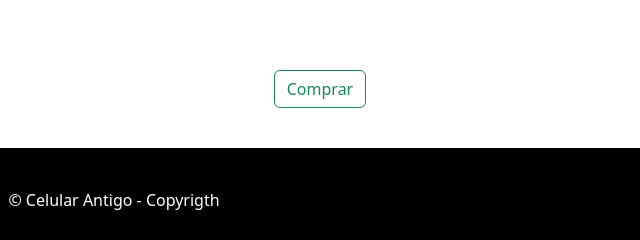
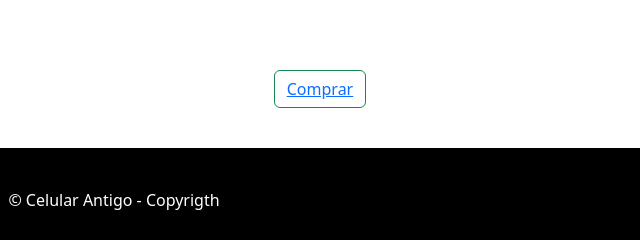
Before and after one commit to BragiaMikael/reproject, a plain HTML site: page index.html in a window 1280 px wide. Shown: the part 864-1104 px from the top of the page, 526-1166 px from the left. Drawn offline with nearby package versions, Linux system fonts and the light colour scheme.

Commit message:
implementando o link no botão

```diff
--- a/index.html
+++ b/index.html
@@ -29,7 +29,9 @@
                     <li class="lidescriçao">Bateria de 1320 mAh</li>
                 </ul>
         </fieldset>
-        <button type="button" class="btn btn-outline-success">Comprar</button>
+        <button type="button" class="btn btn-outline-success">
+            <a href="venda.html">Comprar</a>
+        </button>
     </main>
     <footer>
         <p>&copy; Celular Antigo - Copyrigth</p>
```
